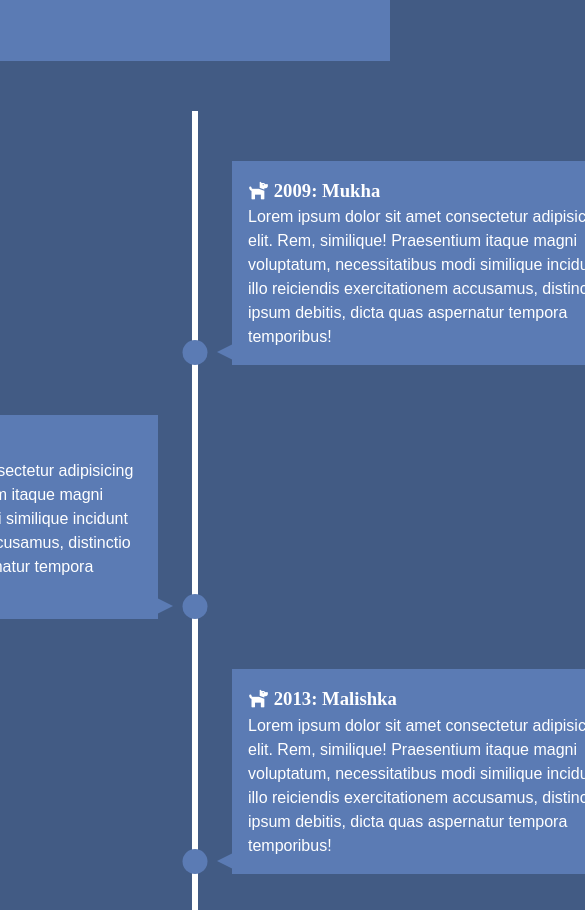
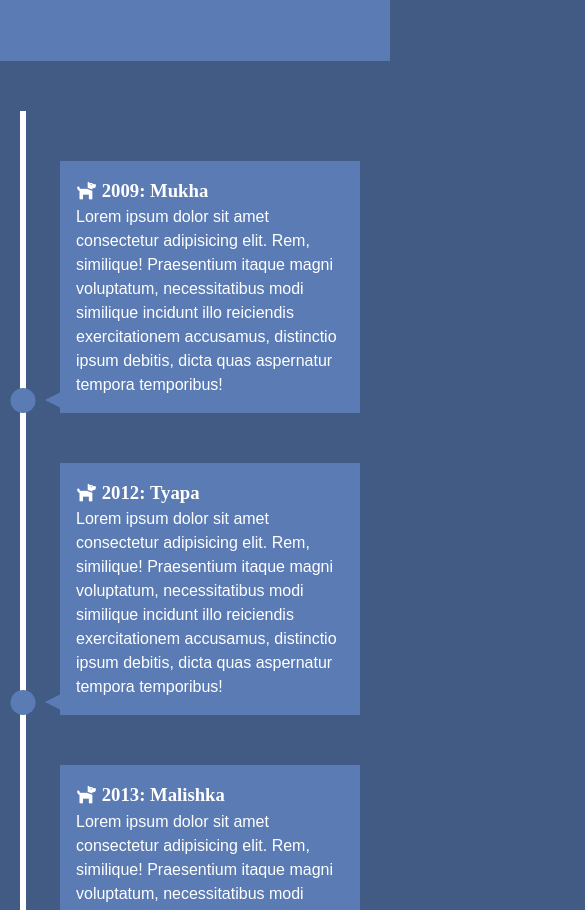
Before and after one commit to iamZlatika/my-pets-timeline, a plain HTML site: page index.html in a window 390 px wide. Shown: the part 150-1060 px from the top of the page, 585 px wide, since content can reach past the window. Drawn offline with Linux system fonts and the light colour scheme.

Commit message:
Add responsive Media Queries

```diff
--- a/style.css
+++ b/style.css
@@ -89,3 +89,32 @@ h1 {
   border-width: 8px 0 8px 16px;
   border-color: transparent transparent transparent var(--secondary-color);
 }
+
+
+
+
+@media(max-width: 900px){
+    #timeline ul li div{
+        width: 250px;
+    }
+    #timeline ul li:nth-child(even) div{
+        left: -284px
+    }
+}
+
+@media(max-width: 600px){
+    #timeline ul li{
+        margin-left: 20px;
+    }
+    #timeline ul li div{
+        width: calc(100vw - 90px);
+    }
+    #timeline ul li:nth-child(even) div{
+        left: 40px;
+    }
+    #timeline ul li:nth-child(even) div:before {
+        left: -15px;
+        border-width: 8px 16px 8px 0;
+        border-color: transparent var(--secondary-color) transparent;
+      }
+}
```
